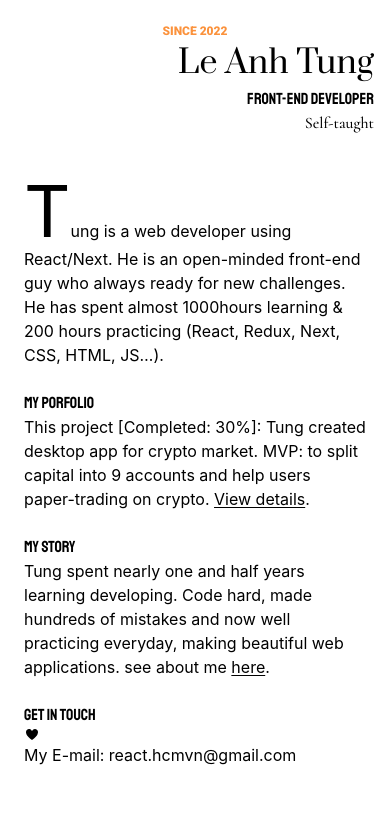
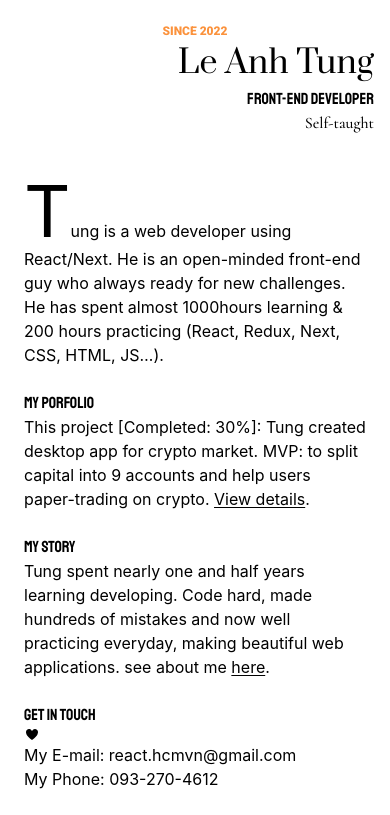
Before and after one commit to reacthcmvn/nextdevvn, a Next.js app: page / in a window 390 px wide. Shown: the part 680-1495 px from the top of the page. Before the commit the page ends 1471 px from the top, so only its background shows below. Built offline with nearby package versions, Linux system fonts and the light colour scheme.

Commit message:
add phone number, optimize image size

```diff
--- a/pages/contact.js
+++ b/pages/contact.js
@@ -9,6 +9,9 @@ const contact = () => {
         <div id="contact">
           <span>My E-mail: </span>
           <a href="mailto:react.hcmvn@gmail.com">react.hcmvn@gmail.com</a>
+          <br />
+          <span>My Phone: </span>
+          <a href="tel:+84932704612">093-270-4612</a>
         </div>
       </div>
     </div>
--- a/pages/index.js
+++ b/pages/index.js
@@ -73,6 +73,9 @@ export default function Home() {
         <div id="contact">
           <span>My E-mail: </span>
           <a href="mailto:react.hcmvn@gmail.com">react.hcmvn@gmail.com</a>
+          <br />
+          <span>My Phone: </span>
+          <a href="tel:+84932704612">093-270-4612</a>
         </div>
       </div>
     </div>
--- a/pages/projects.js
+++ b/pages/projects.js
@@ -6,7 +6,7 @@ import BtnPill from "../components/ui/BtnPill";
 import { HiCursorClick } from "react-icons/hi";
 import { BsFillCheckSquareFill } from "react-icons/bs";
 
-import mockup from "../styles/src/img/project1/port1-01.jpg";
+import mockup from "../styles/src/img/project1/port1-03.jpg";
 import fullboard from "../styles/src/img/project1/port1-01.png";
 import mainbnf from "../styles/src/img/project1/port101.png";
 import watchlist from "../styles/src/img/project1/port102.png";
```
Also changed, not shown: styles/src/img/project1/port1-01.jpg (deleted), styles/src/img/project1/port1-03.jpg (added).
